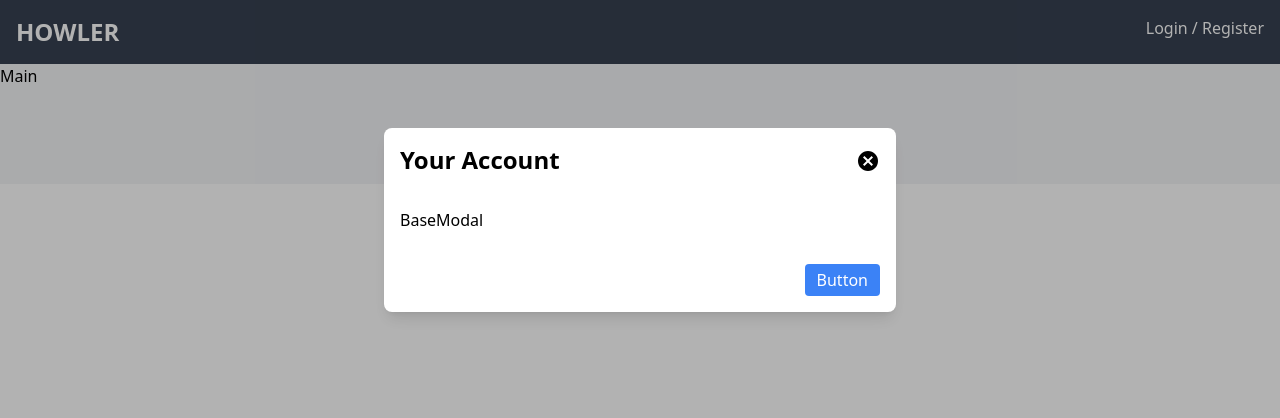
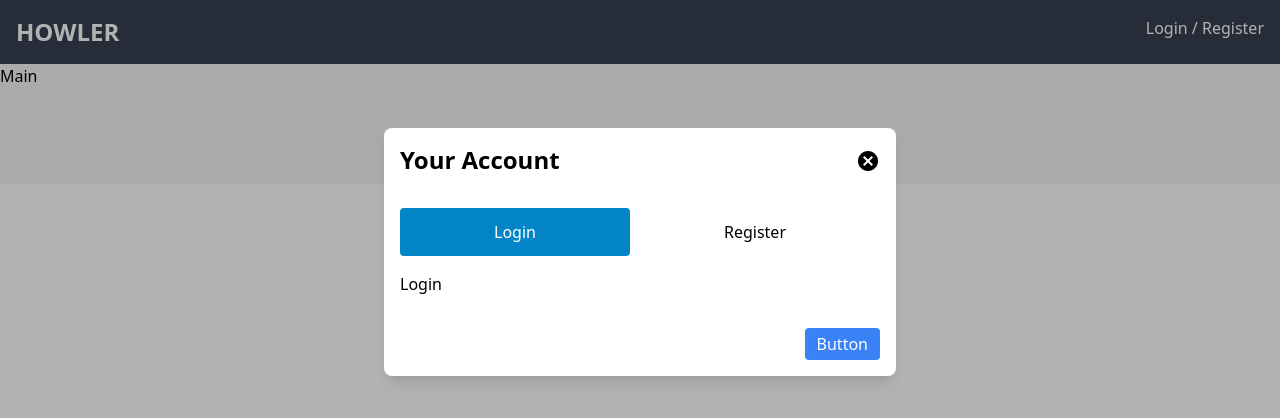
Before and after one commit to zelisturkyilmaz/holler, a Nuxt app: page / in a window 1280 px wide. Shown: the top 418 px of the page. Built offline with nearby package versions, Linux system fonts and the light colour scheme.

Commit message:
Modal tabs

```diff
--- /dev/null
+++ b/components/AuthModal.vue
@@ -0,0 +1,63 @@
+<!-- eslint-disable vue/html-self-closing -->
+<script setup>
+const tab = ref('login')
+</script>
+
+<template>
+  <teleport to="body">
+    <div class="fixed inset-0 flex justify-center items-start pt-24 bg-black bg-opacity-30 overflow-y-auto">
+      <div class="bg-white rounded-lg shadow-lg text-left my-8 mx-2 max-w-lg w-full">
+        <div class="p-4">
+          <div class="flex justify-between items-center">
+            <p class="text-2xl font-bold">
+              Your Account
+            </p>
+            <div
+              class="modal-close cursor-pointer"
+            >
+              <Icon name="material-symbols:cancel" size="1.5rem" />
+            </div>
+          </div>
+        </div>
+        <div class="p-4">
+          <ul class="flex mb-4">
+            <li class="flex-auto text-center">
+              <a
+                href="#" class="block rounded p-3 transition"
+                :class="{
+                  'hover:text-white text-white bg-sky-600': tab === 'login',
+                  'hover:text-sky-600': tab === 'register',
+                }"
+                @click.prevent="tab = 'login'"
+              >Login</a>
+            </li>
+            <li class="flex-auto text-center">
+              <a
+                href="#" class="block rounded p-3 transition"
+                :class="{
+                  'hover:text-white text-white bg-sky-600': tab === 'register',
+                  'hover:text-sky-600': tab === 'login',
+                }"
+                @click.prevent="tab = 'register'"
+              >
+                Register</a>
+            </li>
+          </ul>
+
+          <div v-if="tab === 'login'">
+            Login
+          </div>
+          <div v-else>
+            Register
+          </div>
+        </div>
+
+        <div class="flex justify-end items-center p-4">
+          <button class="bg-blue-500 hover:bg-blue-700 px-3 py-1 rounded text-white">
+            Button
+          </button>
+        </div>
+      </div>
+    </div>
+  </teleport>
+</template>
--- a/components/base/Modal.vue
+++ /dev/null
@@ -1,30 +0,0 @@
-<!-- eslint-disable vue/html-self-closing -->
-<template>
-  <teleport to="body">
-    <div class="fixed inset-0 flex justify-center items-start pt-24 bg-black bg-opacity-30 overflow-y-auto">
-      <div class="bg-white rounded-lg shadow-lg text-left my-8 mx-2 max-w-lg w-full">
-        <div class="p-4">
-          <div class="flex justify-between items-center">
-            <p class="text-2xl font-bold">
-              Your Account
-            </p>
-            <div
-              class="modal-close cursor-pointer"
-            >
-              <Icon name="material-symbols:cancel" size="1.5rem"/>
-
-            </div>
-          </div>
-        </div>
-        <div class="p-4">
-          BaseModal
-        </div>
-        <div class="flex justify-end items-center p-4">
-          <button class="bg-blue-500 hover:bg-blue-700 px-3 py-1 rounded text-white">
-            Button
-          </button>
-        </div>
-      </div>
-    </div>
-  </teleport>
-</template>
--- a/pages/index.vue
+++ b/pages/index.vue
@@ -1,6 +1,6 @@
 <template>
   <div>
     Main
-    <BaseModal />
+    <AuthModal />
   </div>
 </template>
```
